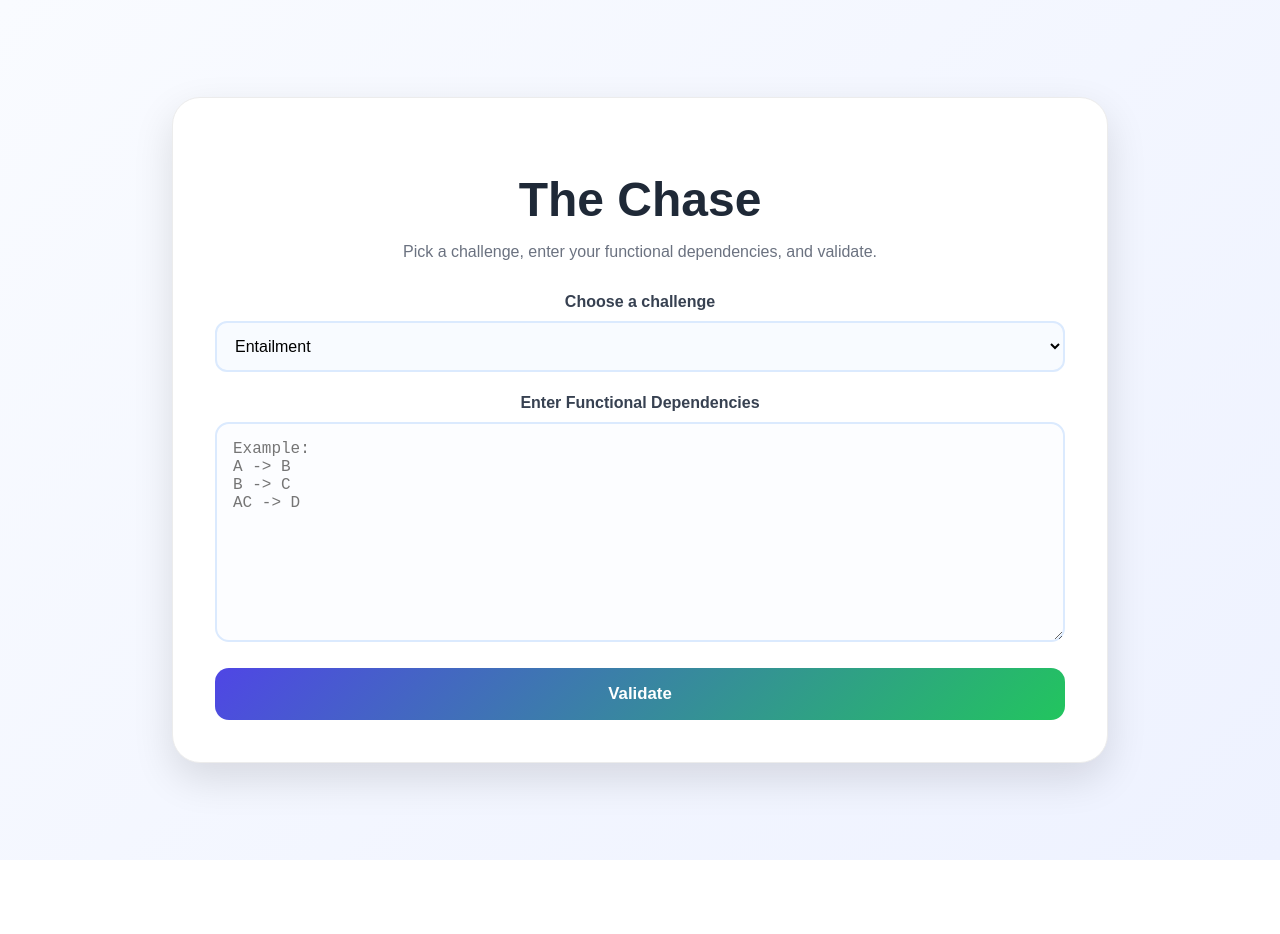
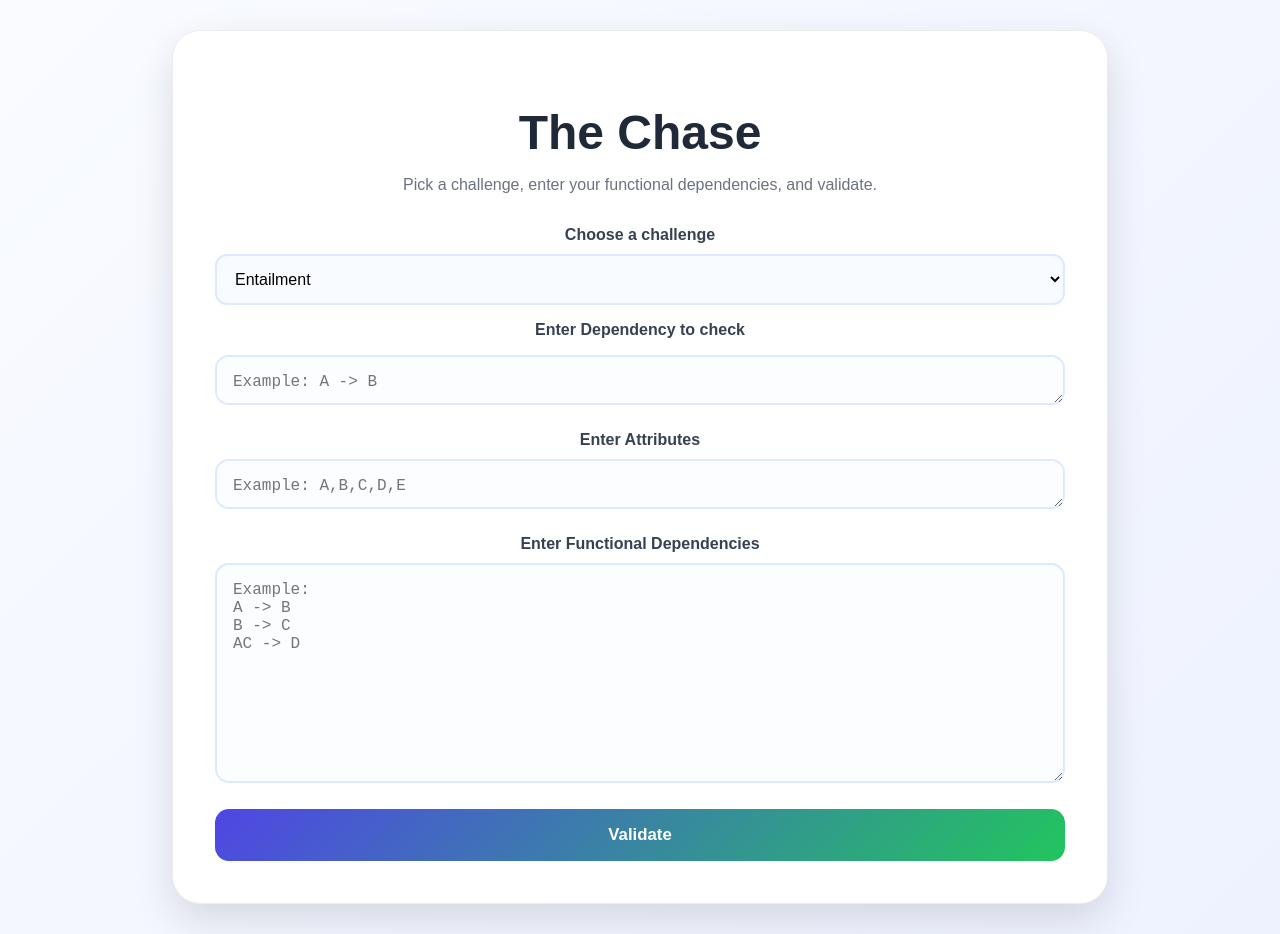
Before and after one commit to K1mcheee/the-chase, a React (Create React App) app in the folder frontend/: page / in a window 1280 px wide. Before the commit the page ends 860 px from the top, so only its background shows below. Built offline with nearby package versions, Linux system fonts and the light colour scheme.

Commit message:
Edit conditional user input based on selected function

```diff
--- a/frontend/src/components/homePage.js
+++ b/frontend/src/components/homePage.js
@@ -3,6 +3,8 @@ import React, { useState } from "react";
 function HomePage() {
   const [selectedOption, setSelectedOption] = useState("entailment");
   const [functionalDependencies, setFunctionalDependencies] = useState("");
+  const [dependencyToCheck, setDependencyToCheck] = useState("")
+  const [decompositionToCheck, setDecompositionToCheck] = useState("")
   const [result, setResult] = useState("");
 
   const endpointMap = {
@@ -63,6 +65,51 @@ function HomePage() {
             <option value="lossless">Lossless decomposition</option>
             <option value="minimal-cover">Minimal cover generation</option>
           </select>
+
+          {selectedOption === "entailment" && (
+            <div style={{ marginBottom: "22px" }}>
+              <label style={{ display: "block", padding: "16px", fontWeight: "bold", color: "#374151" }}>
+                Enter Dependency to check
+              </label>
+
+              <textarea
+                value={dependencyToCheck}
+                onChange={(e) => setDependencyToCheck(e.target.value)}
+                placeholder={"Example: A -> B"}
+                style={{ width: "100%", height: "50px", padding: "16px", borderRadius: "14px", border: "2px solid #dbeafe", backgroundColor: "#fcfdff", fontSize: "1rem", resize: "vertical", outline: "none", boxSizing: "border-box" }}
+              />
+            </div>
+          )}
+
+          {selectedOption === "lossless" && (
+            <div style={{ marginBottom: "22px" }}>
+              <label style={{ display: "block", padding: "16px", fontWeight: "bold", color: "#374151" }}>
+                Enter Decomposition to check
+              </label>
+
+              <textarea
+                value={decompositionToCheck}
+                onChange={(e) => setDecompositionToCheck(e.target.value)}
+                placeholder={"Example: {A,B,C}, {B,C,D}, {B,D,E}"}
+                style={{ width: "100%", height: "50px", padding: "16px", borderRadius: "14px", border: "2px solid #dbeafe", backgroundColor: "#fcfdff", fontSize: "1rem", resize: "vertical", outline: "none", boxSizing: "border-box" }}
+              />
+            </div>
+          )}
+
+          {selectedOption !== "minimal-cover" && (
+            <div style={{ marginBottom: "22px" }}>
+              <label style={{ display: "block", marginBottom: "10px", fontWeight: "bold", color: "#374151" }}>
+                Enter Attributes
+              </label>
+
+              <textarea
+                value={functionalDependencies}
+                onChange={(e) => setFunctionalDependencies(e.target.value)}
+                placeholder={"Example: A,B,C,D,E"}
+                style={{ width: "100%", height: "50px", padding: "16px", borderRadius: "14px", border: "2px solid #dbeafe", backgroundColor: "#fcfdff", fontSize: "1rem", resize: "vertical", outline: "none", boxSizing: "border-box" }}
+              />
+            </div>
+          )}
         </div>
 
         <div style={{ marginBottom: "22px" }}>
```
Also changed, not shown: 1 other file (tests, documents, lock files or other folders).
